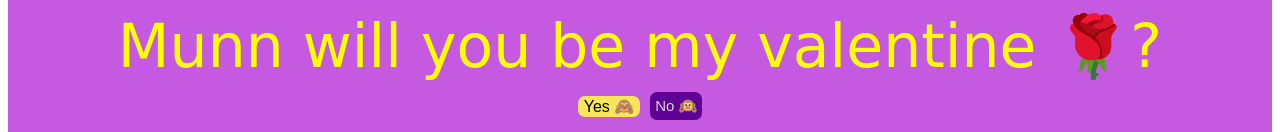
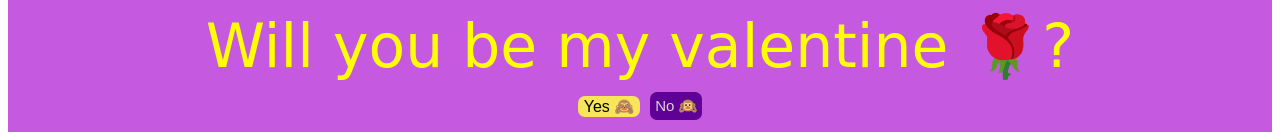
Before and after one commit to OLELK/Be.my.Valentine, a plain HTML site: page Index.html in a window 1280 px wide. Shown: the part 313-445 px from the top of the page. Drawn offline with Linux system fonts and the light colour scheme; a web font is replaced by a local one.

Commit message:
Index.html
Back to previous commit changes

```diff
--- a/Index.html
+++ b/Index.html
@@ -121,7 +121,7 @@
             } else {
                 root.innerHTML = `
                     <img class='kiss' src="https://media1.tenor.com/m/al4a1pG1f8YAAAAC/jump-bear.gif" alt="bear with heart" />
-                    <div class='text'>Munn will you be my valentine 🌹?</div>
+                    <div class='text'>Will you be my valentine 🌹?</div>
                     <div class='both-Button'>
                         <button class='yesButton' style="font-size: ${yesButtonSize}px; background-color: rgb(248, 229, 89)" onclick="handleYesClick()">
                             Yes 🙈
```
